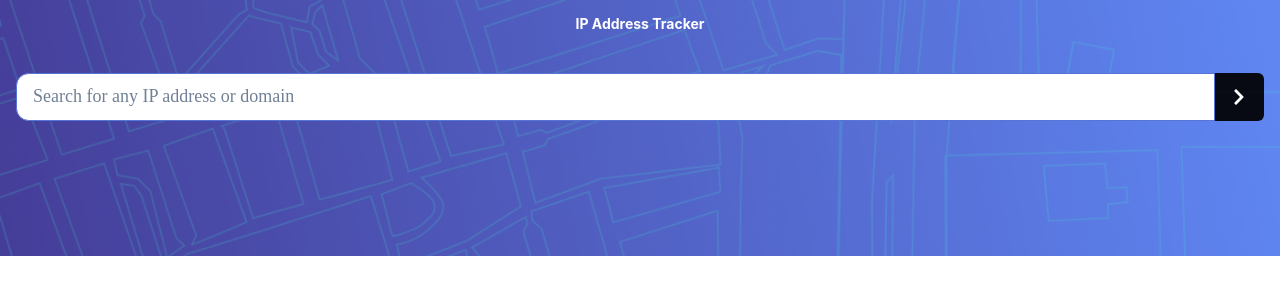
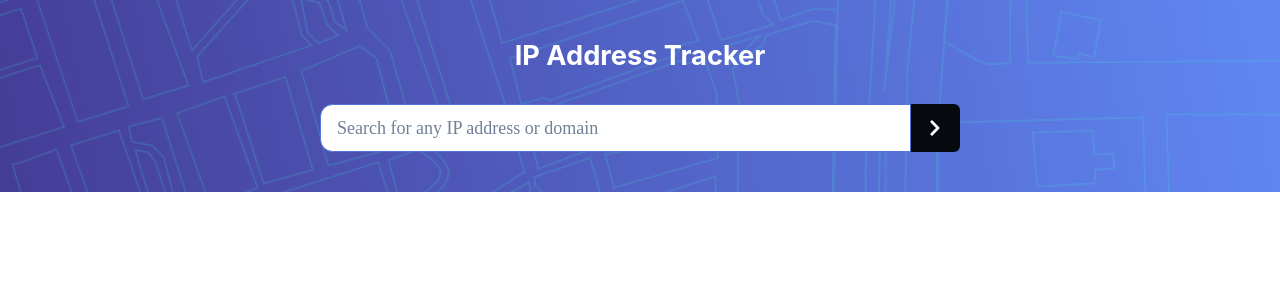
Before and after one commit to ayequill/Ip-adress-tracker-with-react, a React (Vite) app: page / in a window 1280 px wide. Shown: the top 300 px of the page. Built offline with nearby package versions, Linux system fonts and the light colour scheme.

Commit message:
Fix search responsiveness

```diff
--- a/index.html
+++ b/index.html
@@ -4,7 +4,7 @@
     <meta charset="UTF-8" />
     <link rel="icon" type="image/svg+xml" href="/vite.svg" />
     <meta name="viewport" content="width=device-width, initial-scale=1.0" />
-    <title>Vite + React</title>
+    <title>IP Address Tracker</title>
   </head>
   <body>
     <div id="root"></div>
--- a/src/components/SearchBar.jsx
+++ b/src/components/SearchBar.jsx
@@ -4,28 +4,30 @@ import {
   InputGroup,
   Input,
   InputRightAddon,
-  Icon,
+  Icon, Flex,
 } from '@chakra-ui/react';
 import { FaChevronRight } from 'react-icons/fa';
 
 function SearchBar() {
   return (
-    <Box
+    <Flex
       as="header"
-      height="16em"
+      height="12em"
       backgroundSize="cover"
       backgroundRepeat="no-repeat"
       backgroundPosition="center"
       backgroundImage={{ base: 'src/assets/pattern-bg-mobile.png', md: 'src/assets/pattern-bg-desktop.png' }}
+      alignItems="center"
+      justifyContent="center"
     >
-      <Box p={4} display="grid">
-        <Heading color="white" textAlign="center" fontSize={{ base: '1.7rem', md: 'sm' }}>IP Address Tracker</Heading>
-        <InputGroup size="lg" mt="10">
-          <Input borderRadius=".7em" backgroundColor="white" placeholder="Search for any IP address or domain" border="rgb(87,116,215) solid 1px" />
+      <Box display="grid" w={{ base: '80%', md: '50%' }}>
+        <Heading color="white" textAlign="center" fontSize={{ base: '1.7rem' }}>IP Address Tracker</Heading>
+        <InputGroup size="lg" mt="8">
+          <Input w="100%" borderRadius=".7em" backgroundColor="white" placeholder="Search for any IP address or domain" border="rgb(87,116,215) solid 1px" />
           <InputRightAddon border="none" backgroundColor="blackAlpha.900"><Icon color="white" as={FaChevronRight} /></InputRightAddon>
         </InputGroup>
       </Box>
-    </Box>
+    </Flex>
   );
 }
 
```
